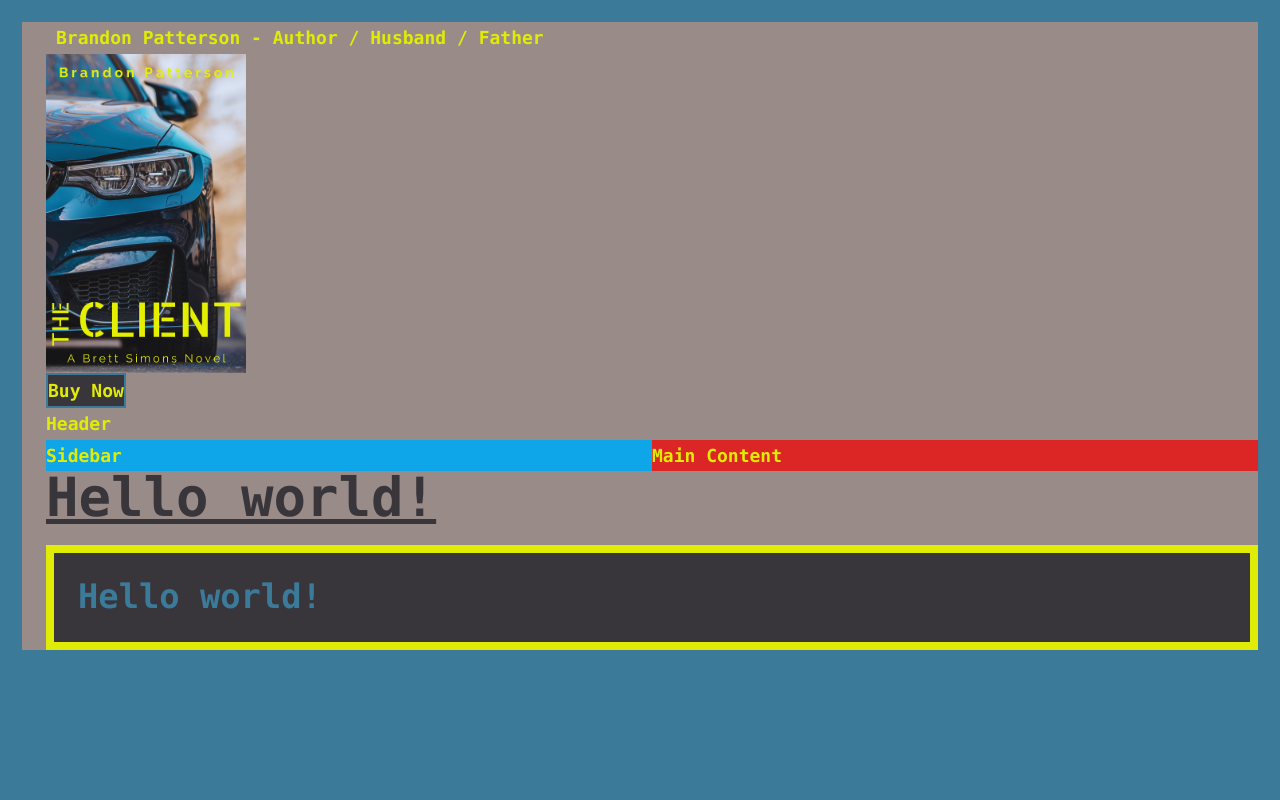
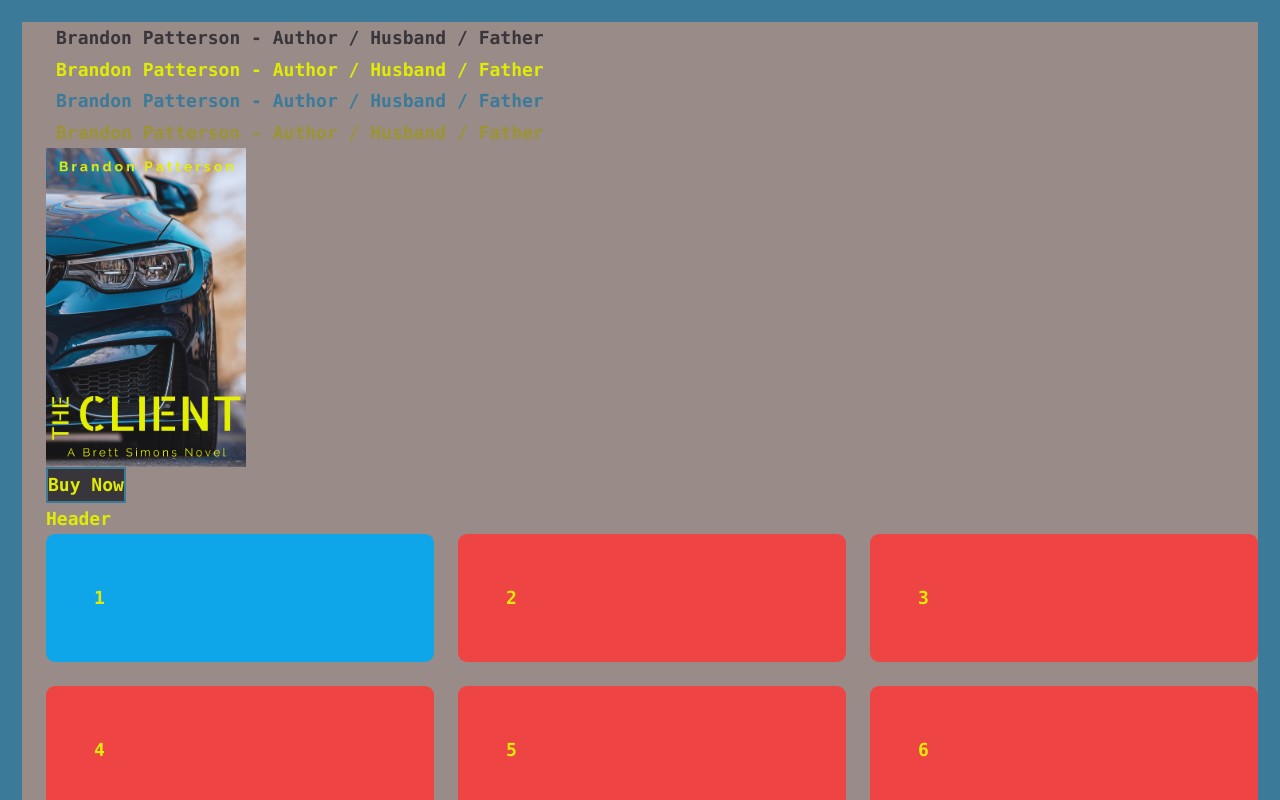
Before and after one commit to poloblue1357/V-School-Assignments, a React (Vite) app in the folder assignments/exercises/brandonauthor/: page / in a window 1280 px wide. Shown: the top 800 px of the page. Built offline with nearby package versions, Linux system fonts and the light colour scheme.

Commit message:
testing grid

```diff
--- a/assignments/exercises/brandonauthor/src/components/Body.jsx
+++ b/assignments/exercises/brandonauthor/src/components/Body.jsx
@@ -4,9 +4,13 @@ function Body() {
     return(
         <div>
             <div>Header</div>
-            <div className="flex flex-row">
-                <div className="w-full bg-sky-500">Sidebar</div>
-                <div className="w-full bg-red-600">Main Content</div>
+            <div className="grid lg:grid-cols-3 gap-4 md:grid-cols-2">
+                <div className="bg-sky-500 p-6 rounded-lg">1</div>
+                <div className=" bg-red-500 p-6 rounded-lg">2</div>
+                <div className=" bg-red-500 p-6 rounded-lg">3</div>
+                <div className=" bg-red-500 p-6 rounded-lg">4</div>
+                <div className=" bg-red-500 p-6 rounded-lg">5</div>
+                <div className=" bg-red-500 p-6 rounded-lg">6</div>
             </div>
         </div>
     )
--- a/assignments/exercises/brandonauthor/src/components/Header.jsx
+++ b/assignments/exercises/brandonauthor/src/components/Header.jsx
@@ -4,7 +4,10 @@ function Header() {
 
     return (
         <div className="">
-            <h1 className="hover:font-serif ml-2">Brandon Patterson - Author / Husband / Father</h1>
+            <h1 className="hover:font-serif ml-2 text-tDark">Brandon Patterson - Author / Husband / Father</h1>
+            <h1 className="hover:font-serif ml-2 text-tYellow">Brandon Patterson - Author / Husband / Father</h1>
+            <h1 className="hover:font-serif ml-2 text-tBlue">Brandon Patterson - Author / Husband / Father</h1>
+            <h1 className="hover:font-serif ml-2 text-tOlive">Brandon Patterson - Author / Husband / Father</h1>
             {/* <div className="flex"> */}
                 <img src={lastDesi} length="400" width="200" className="" />
                 <a target="_blank" href="https://www.amazon.com/Client-Brett-Simons-Novel/dp/B0BJY9NLTC">
```
